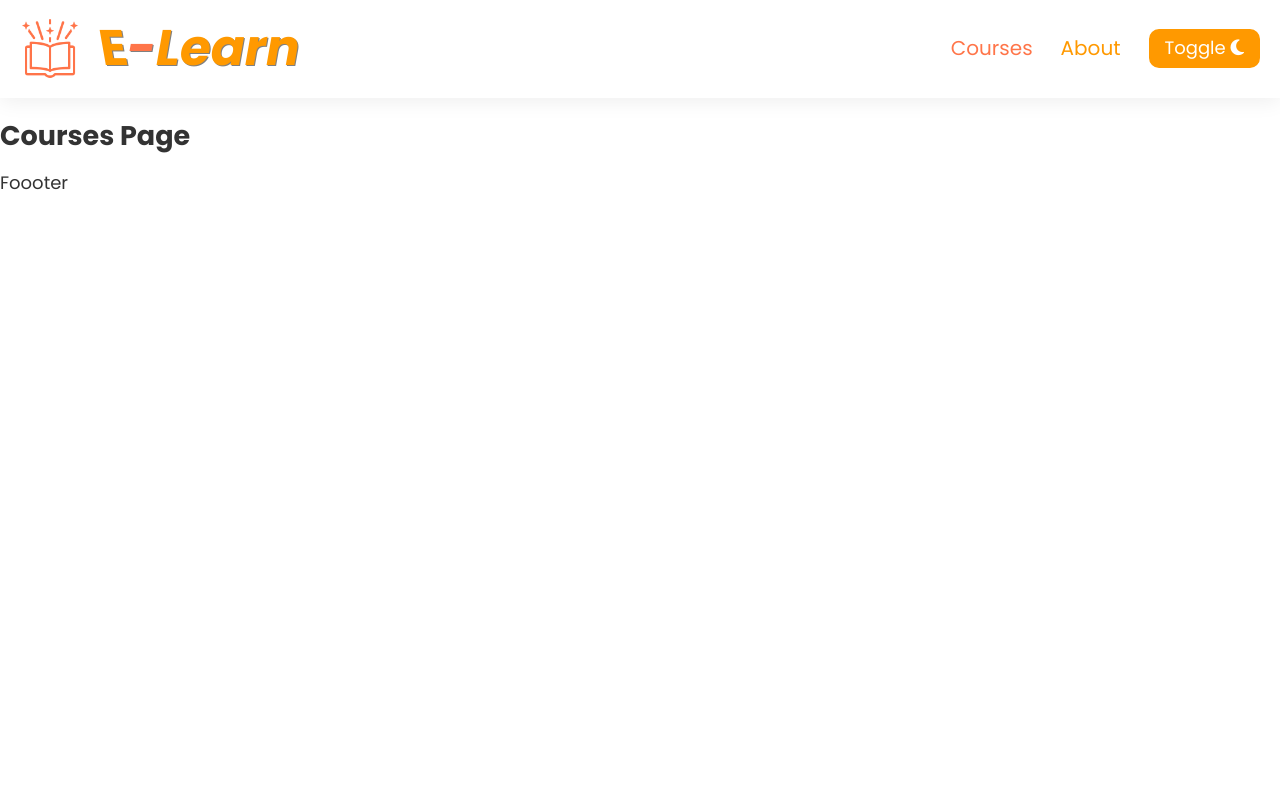
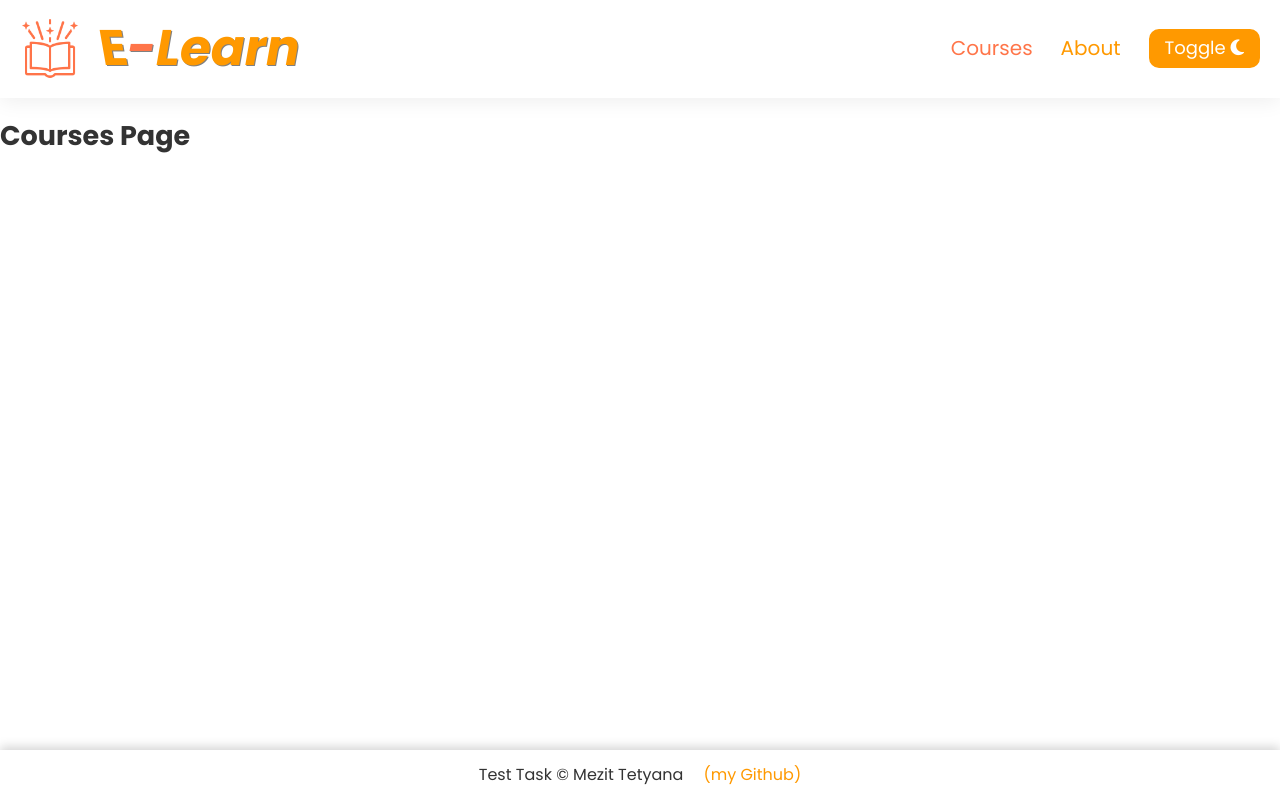
Before and after one commit to NemesisUA/ELearn, a React (Create React App) app: page / in a window 1280 px wide. Built offline with nearby package versions, Linux system fonts and the light colour scheme.

Commit message:
feat: add styles for footer

```diff
--- a/src/App.css
+++ b/src/App.css
@@ -1,5 +1,7 @@
 .App {
   min-height: 100vh;
+  display: grid;
+  grid-template-rows: auto 1fr auto;
 }
 
 .light {
--- /dev/null
+++ b/src/assets/Footer.css
@@ -0,0 +1,22 @@
+footer {
+  font-size: 1.6rem;
+  width: 100%;
+  display: flex;
+  justify-content: center;
+  align-items: center;
+  box-shadow: 0 -3px 10px lightgray;
+}
+
+.footer-wrapper {
+  text-align: center;
+}
+
+.github-link {
+  margin-left: 20px;
+  color: var(--color-primary);
+  transition: all 0.3s ease-in;
+}
+
+.github-link:hover {
+  color: var(--color-secondary);
+}
--- /dev/null
+++ b/src/components/Footer.jsx
@@ -0,0 +1,20 @@
+import React from 'react'
+import '../assets/Footer.css'
+
+const Footer = () => {
+  return (
+    <footer>
+        <div className="wrapper footer-wrapper">
+            <p >Test Task &copy; Mezit Tetyana
+              <a className="github-link"
+                href="https://github.com/NemesisUA" target="_blank"
+                rel="noopener noreferrer">
+                (my Github)
+              </a>
+            </p>
+        </div>
+    </footer>
+  )
+}
+
+export { Footer }
--- a/src/components/Header.jsx
+++ b/src/components/Header.jsx
@@ -27,7 +27,6 @@ export const Header = () => {
               <NavLink to='about' className="navigation__link">About</NavLink>
             </li>
           </ul>
-
           <Button onClick={toggleTheme}
             className="styled-btn">
             Toggle {
--- a/src/components/Layout.jsx
+++ b/src/components/Layout.jsx
@@ -1,13 +1,14 @@
 import React from 'react'
 import { Outlet } from 'react-router-dom'
-import { Header } from './Header'
+import { Header } from './Header.jsx'
+import { Footer } from './Footer.jsx'
 
 export const Layout = () => {
   return (
     <>
-      <Header>Header</Header>
+      <Header />
       <Outlet></Outlet>
-      <div>Foooter</div>
+      <Footer />
     </>
   )
 }
--- a/src/pages/CoursesPage.jsx
+++ b/src/pages/CoursesPage.jsx
@@ -2,7 +2,9 @@ import React from 'react'
 
 const CoursesPage = () => {
   return (
-    <h2>Courses Page</h2>
+    <main>
+      <h2>Courses Page</h2>
+    </main>
   )
 }
 
```
